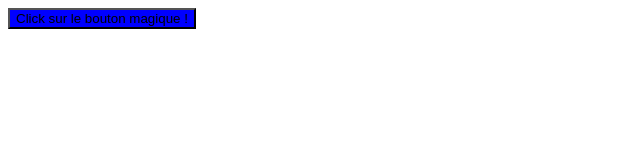
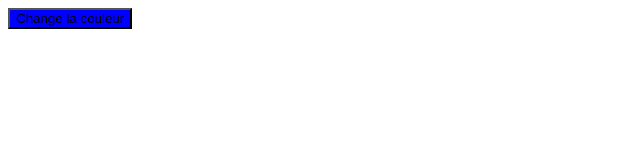
Before and after one commit to ubert-guertin-saas/alpinejs-test, a plain HTML site: page index.html in a window 1280 px wide. Shown: the whole page, without its empty margins (0-640 px from the left). Drawn offline with nearby package versions, Linux system fonts and the light colour scheme.

Commit message:
Update text, closes #1

```diff
--- a/index.html
+++ b/index.html
@@ -23,7 +23,7 @@
       x-on:click="state = !state"
       x-bind:class="{ 'red': state, 'blue': !state}"
     >
-      Click sur le bouton magique !
+      Change la couleur
     </button>
   </body>
 </html>
```
